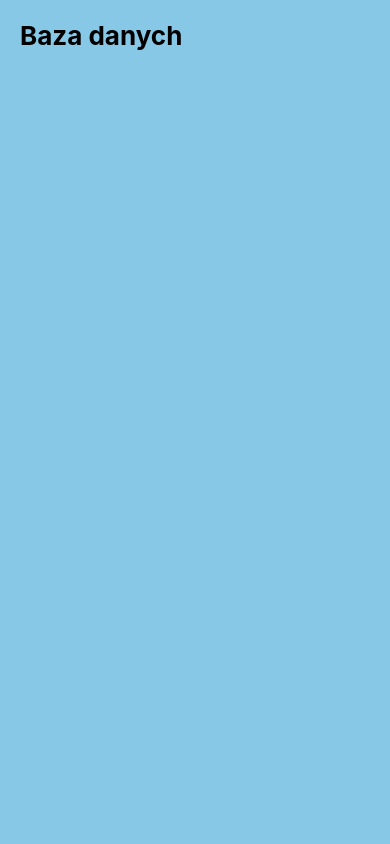
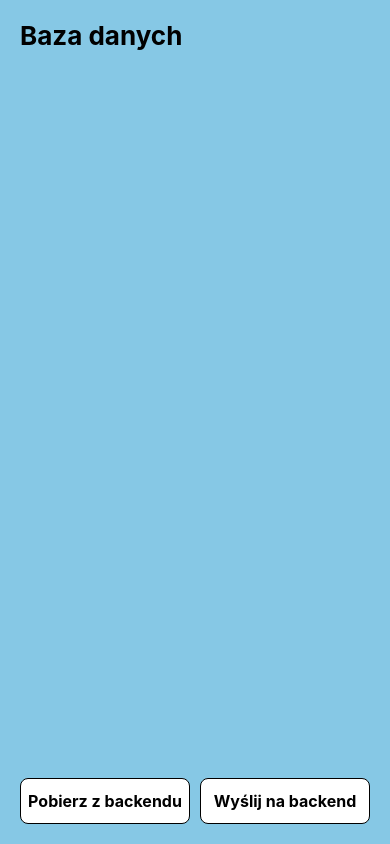
Before and after one commit to SAMBERENO/BarCodeScanner, a React Native app: screen /DatabaseRecordsScreen in a window 390 px wide. Built offline with nearby package versions, Linux system fonts and the light colour scheme.

Commit message:
Fixed dependencies

```diff
--- a/src/functions/LfDnsConnections.tsx
+++ b/src/functions/LfDnsConnections.tsx
@@ -94,8 +94,11 @@ export default function LfDnsConnection() {
                         {item.name} — {item.addresses?.[0]}:{item.port}
                     </Text>
                         {isConnecting && (
-                            <Text>Trwa łączenie z backendem...</Text>
-                        ) && <ActivityIndicator />}
+                            <>
+                                <Text>Trwa łączenie z backendem...</Text>
+                                <ActivityIndicator />
+                            </>
+                        )}
                     </Pressable>)}
                 keyExtractor={(item, index) => `${item.name}-${item.port}-${index}`}/>
         </View>
--- a/src/navigation/navigationStack.tsx
+++ b/src/navigation/navigationStack.tsx
@@ -1,6 +1,6 @@
 import {NavigationContainer} from "@react-navigation/native";
 import {createNativeStackNavigator} from "@react-navigation/native-stack";
-import HomeScreen from "../screens/HomeScreen";
+import HomeScreen from "@/screens/HomeScreen";
 import DnsConnectionScreen from "@/screens/DnsConnectionScreen";
 import BarCodesScanner from "@/screens/BarCodesScanner";
 import {RecordsJson} from "@/functions/GetRecordByCode";
@@ -16,6 +16,7 @@ export type StackParams = {
     DatabaseRecordsScreen: undefined;
     RecordDetailsScreen: {
         record: RecordsJson;
+        mode?: "local" | "remote";
     };
 }
 
--- a/src/screens/BarCodesScanner.tsx
+++ b/src/screens/BarCodesScanner.tsx
@@ -51,7 +51,8 @@ export default function BarCodesScanner({ navigation }: Props) {
             navigation.navigate(
                 "RecordDetailsScreen",
                 {
-                    record: record
+                    record: record,
+                    mode: "local"
                 }
             );
 
--- a/src/screens/DatabaseRecordsScreen.tsx
+++ b/src/screens/DatabaseRecordsScreen.tsx
@@ -1,33 +1,41 @@
-import {useCallback, useState} from "react";
+import {useCallback, useEffect, useState} from "react";
 import {Alert, FlatList, Pressable, StyleSheet, Text, View} from "react-native";
 import {useFocusEffect} from "@react-navigation/native";
 import {NativeStackScreenProps} from "@react-navigation/native-stack";
 import {StackParams} from "@/navigation/navigationStack";
-import {getAllRecords, DatabaseRecord} from "@/functions/GetAllRecords";
+import type {DatabaseRecord} from "@/functions/GetAllRecords";
+import {
+    loadLocalRecords,
+    subscribeToLocalRecords
+} from "@/functions/LocalRecordsStore";
+import {
+    downloadRecordsFromBackend,
+    uploadRecordsToBackend
+} from "@/functions/SyncRecords";
 
 type Props = NativeStackScreenProps<StackParams, "DatabaseRecordsScreen">;
 
 export default function DatabaseRecordsScreen({navigation}: Props) {
     const [records, setRecords] = useState<DatabaseRecord[]>([]);
     const [expandedRecords, setExpandedRecords] = useState<Set<string>>(new Set());
-    const loadRecords = useCallback(async () => {
-        try {
-            const result = await getAllRecords();
-            setRecords(result);
-        } catch (error) {
-            Alert.alert(
-                "Błąd",
-                error instanceof Error
-                    ? error.message
-                    : String(error)
-            );
-        }
+    const [isDownloading, setIsDownloading] = useState(false);
+    const [isUploading, setIsUploading] = useState(false);
+
+    useEffect(() => {
+        loadLocalRecords().then(setRecords);
+        const unsubscribe = subscribeToLocalRecords(setRecords);
+        return () => {
+            unsubscribe();
+        };
     }, []);
+
+    // Przy wejściu na ekran wczytujemy TYLKO lokalną kopię.
     useFocusEffect(
         useCallback(() => {
-            loadRecords();
-        }, [loadRecords])
+            loadLocalRecords().then(setRecords);
+        }, [])
     );
+
     function toggleRecord(nrZleceniaiPudla: string) {
         setExpandedRecords(previous => {
             const updated = new Set(previous);
@@ -39,6 +47,47 @@ export default function DatabaseRecordsScreen({navigation}: Props) {
             return updated;
         });
     }
+
+    async function handleDownload() {
+        if (isDownloading || isUploading) {
+            return;
+        }
+        setIsDownloading(true);
+        try {
+            await downloadRecordsFromBackend();
+            // setLocalRecords wyemituje zmianę przez subskrypcję,
+            // ale dla pewności odświeżamy też ręcznie.
+            const fresh = await loadLocalRecords();
+            setRecords(fresh);
+            Alert.alert("Sukces", "Pobrano bazę z backendu.");
+        } catch (error) {
+            Alert.alert(
+                "Błąd",
+                error instanceof Error ? error.message : String(error)
+            );
+        } finally {
+            setIsDownloading(false);
+        }
+    }
+
+    async function handleUpload() {
+        if (isDownloading || isUploading) {
+            return;
+        }
+        setIsUploading(true);
+        try {
+            await uploadRecordsToBackend();
+            Alert.alert("Sukces", "Wysłano lokalną bazę na backend.");
+        } catch (error) {
+            Alert.alert(
+                "Błąd",
+                error instanceof Error ? error.message : String(error)
+            );
+        } finally {
+            setIsUploading(false);
+        }
+    }
+
     function renderRecord({item}: {item: DatabaseRecord}) {
         const expanded = expandedRecords.has(
             item.recordsJson.nrZleceniaiPudla
@@ -58,7 +107,8 @@ export default function DatabaseRecordsScreen({navigation}: Props) {
                             navigation.navigate(
                                 "RecordDetailsScreen",
                                 {
-                                    record: item.recordsJson
+                                    record: item.recordsJson,
+                                    mode: "local"
                                 }
                             );
                         }}>
@@ -153,6 +203,7 @@ export default function DatabaseRecordsScreen({navigation}: Props) {
             </View>
         );
     }
+
     return (
         <View style={styles.container}>
             <Text style={styles.title}>
@@ -163,21 +214,50 @@ export default function DatabaseRecordsScreen({navigation}: Props) {
                 keyExtractor={(item) =>
                     item.recordsJson.nrZleceniaiPudla
                 }
-                renderItem={renderRecord}/>
+                renderItem={renderRecord}
+                contentContainerStyle={styles.listContent}/>
+            <View style={styles.footer}>
+                <Pressable
+                    disabled={isDownloading || isUploading}
+                    style={[
+                        styles.footerButton,
+                        (isDownloading || isUploading) && styles.footerButtonDisabled
+                    ]}
+                    onPress={handleDownload}>
+                    <Text style={styles.footerButtonText}>
+                        {isDownloading ? "Pobieranie..." : "Pobierz z backendu"}
+                    </Text>
+                </Pressable>
+                <Pressable
+                    disabled={isDownloading || isUploading}
+                    style={[
+                        styles.footerButton,
+                        (isDownloading || isUploading) && styles.footerButtonDisabled
+                    ]}
+                    onPress={handleUpload}>
+                    <Text style={styles.footerButtonText}>
+                        {isUploading ? "Wysyłanie..." : "Wyślij na backend"}
+                    </Text>
+                </Pressable>
+            </View>
         </View>
     );
 }
+
 const styles = StyleSheet.create({
     container: {
         flex: 1,
         padding: 20,
-        paddingBottom: 50,
-        backgroundColor: "#86C8E5",
+        paddingBottom: 20,
+        backgroundColor: "#86C8E5"
     },
     title: {
         fontSize: 26,
         fontWeight: "bold",
         marginBottom: 20
+    },
+    listContent: {
+        paddingBottom: 10
     },
     recordContainer: {
         marginBottom: 10,
@@ -253,5 +333,26 @@ const styles = StyleSheet.create({
         flex: 1,
         fontSize: 18,
         padding: 8
+    },
+    footer: {
+        flexDirection: "row",
+        justifyContent: "space-between",
+        gap: 10,
+        paddingTop: 10
+    },
+    footerButton: {
+        flex: 1,
+        backgroundColor: "#FFFFFF",
+        borderWidth: 1,
+        borderRadius: 8,
+        paddingVertical: 12,
+        alignItems: "center"
+    },
+    footerButtonDisabled: {
+        opacity: 0.5
+    },
+    footerButtonText: {
+        fontSize: 16,
+        fontWeight: "bold"
     }
 });
--- a/src/screens/HomeScreen.tsx
+++ b/src/screens/HomeScreen.tsx
@@ -1,8 +1,8 @@
 import {Pressable, StyleSheet, Text, View} from "react-native";
-import {styles} from '@/styles'
 import {StackParams} from "@/navigation/navigationStack";
 import {NativeStackScreenProps} from "@react-navigation/native-stack";
-import { createLists } from "@/functions/CreateLists";
+import {styles} from "@/styles";
+import {createLists} from "@/functions/CreateLists";
 import {addPdfRecords} from "@/functions/AddPdfRecords";
 
 type Props = NativeStackScreenProps<StackParams, "HomeScreen">;
@@ -31,10 +31,10 @@ export default function HomeScreen({ navigation }: Props){
                    </Text>
                </View>
            </Pressable>
-           <Pressable>
+           <Pressable onPress={() => navigation.navigate("DatabaseRecordsScreen")}>
                <View style={styles.middleRoundedRectangle}>
                    <Text style={styles.middleButtons}>
-                       Wybór pozycji z bazy danych
+                       Lokalna baza danych
                    </Text>
                </View>
            </Pressable>
--- a/src/styles.ts
+++ b/src/styles.ts
@@ -1,4 +1,4 @@
-import { StyleSheet } from 'react-native';
+import {StyleSheet} from 'react-native';
 
 export const styles = StyleSheet.create({
     mainContainer: {
```
Also changed, not shown: package.json (+10 -10 lines), src/functions/LocalRecordsStore.ts (+76 -0 lines), src/functions/SyncRecords.ts (+56 -0 lines), src/screens/RecordDetailsScreen.tsx (+57 -30 lines), src/screens/LocalDatabase.tsx (deleted), src/screens/LocalDatabaseRecordsScreen.tsx (deleted), 1 other file (tests, documents, lock files or other folders).
